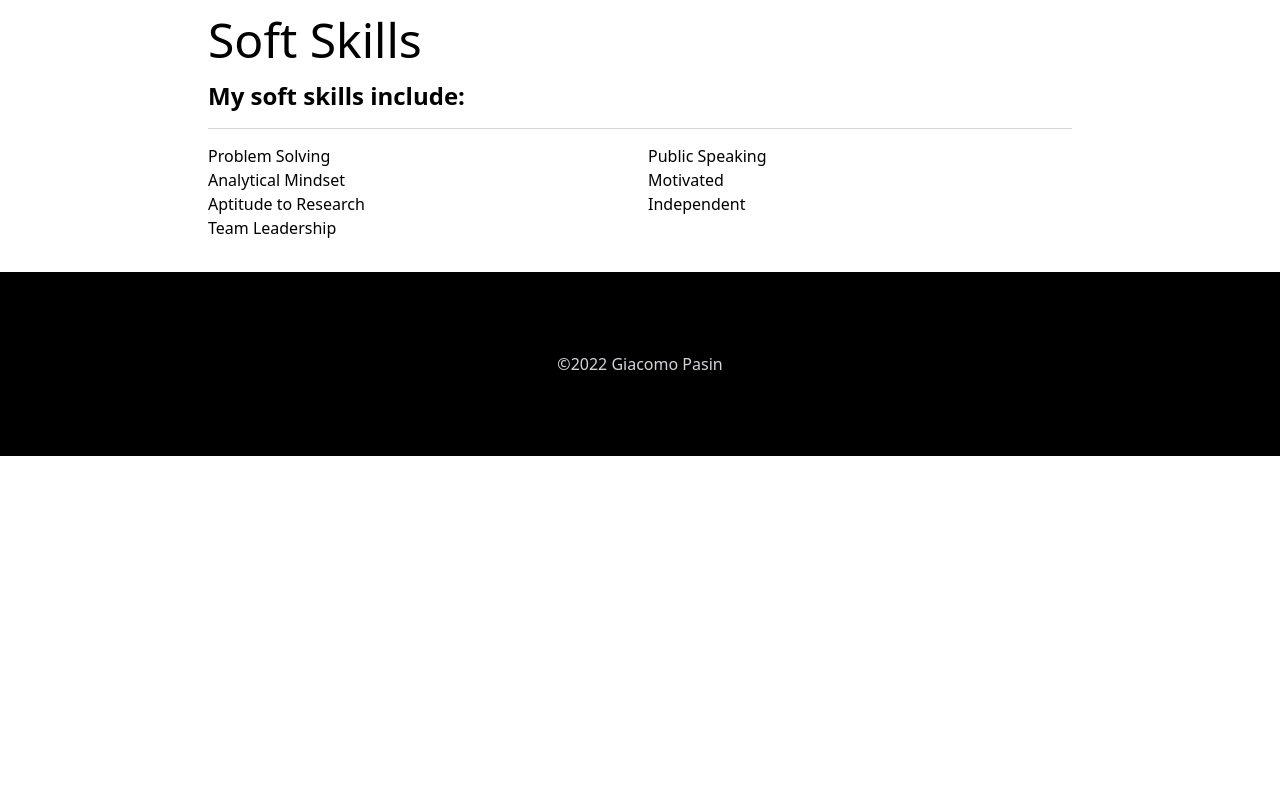
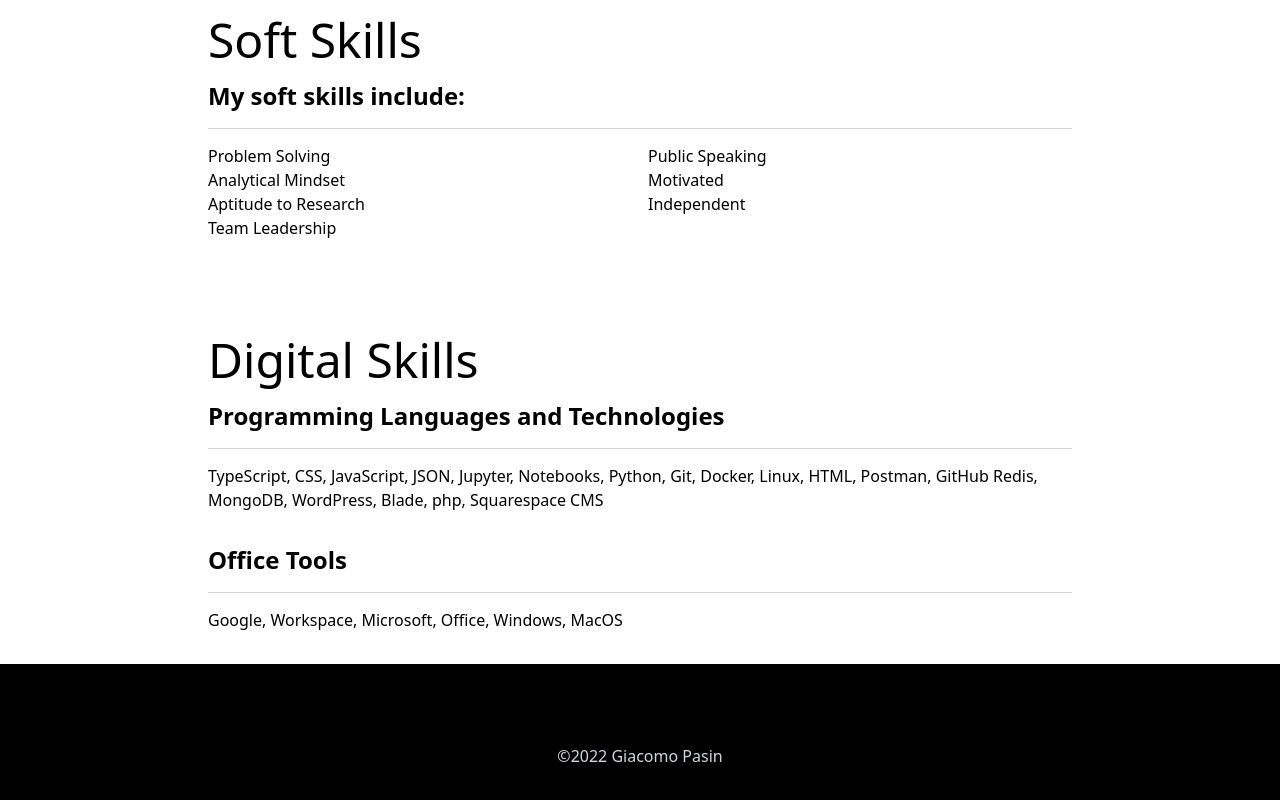
Before and after one commit to jackpeck2004/personal_website, a Next.js app: page / in a window 1280 px wide. Shown: the part 3450-4250 px from the top of the page. Before the commit the page ends 3906 px from the top, so only its background shows below. Built offline with nearby package versions, Linux system fonts and the light colour scheme.

Commit message:
Created digital skills section

```diff
--- a/src/lib/types.ts
+++ b/src/lib/types.ts
@@ -21,6 +21,11 @@ export interface ILanguage {
   writing: string;
 }
 
+export interface IDigitalSkill {
+  title: string;
+  contents: Array<string>;
+}
+
 export type NavItem = {
   label: string;
   anchorId: string;
--- a/src/pages/index.tsx
+++ b/src/pages/index.tsx
@@ -10,7 +10,12 @@ import {
 } from "@/components/partials";
 import constants from "@/lib/constants";
 import { useMediaQuery } from "@/lib/hooks";
-import { ICharacteristic, IProject, ILanguage } from "@/lib/types";
+import {
+  ICharacteristic,
+  IProject,
+  ILanguage,
+  IDigitalSkill
+} from "@/lib/types";
 import fs from "fs";
 import matter from "gray-matter";
 import { GetStaticProps, InferGetStaticPropsType, NextPage } from "next";
@@ -44,6 +49,36 @@ const SOFT_SKILLS: Array<string> = [
   "Public Speaking",
   "Motivated",
   "Independent"
+];
+
+const DIGITAL_SKILLS: Array<IDigitalSkill> = [
+  {
+    title: "Programming Languages and Technologies",
+    contents: [
+      "TypeScript",
+      "CSS",
+      "JavaScript",
+      "JSON",
+      "Jupyter",
+      "Notebooks",
+      "Python",
+      "Git",
+      "Docker",
+      "Linux",
+      "HTML",
+      "Postman",
+      "GitHub Redis",
+      "MongoDB",
+      "WordPress",
+      "Blade",
+      "php",
+      "Squarespace CMS"
+    ]
+  },
+  {
+    title: "Office Tools",
+    contents: ["Google", "Workspace", "Microsoft", "Office", "Windows", "MacOS"]
+  }
 ];
 
 const CHARACTERISTICS: Array<ICharacteristic> = [
@@ -90,6 +125,15 @@ const Page: NextPage = ({
         <Education />
         <LanguageSkills languages={LANGUAGES} />
         <SoftSkills skills={SOFT_SKILLS} />
+        <Section title="Digital Skills">
+          {DIGITAL_SKILLS.map((skill) => (
+            <div className="py-4">
+              <h4 className="font-bold inline text-2xl">{skill.title}</h4>
+              <LineDivider />
+              <p>{skill.contents.join(", ")}</p>
+            </div>
+          ))}
+        </Section>
       </div>
     </div>
   );
```
